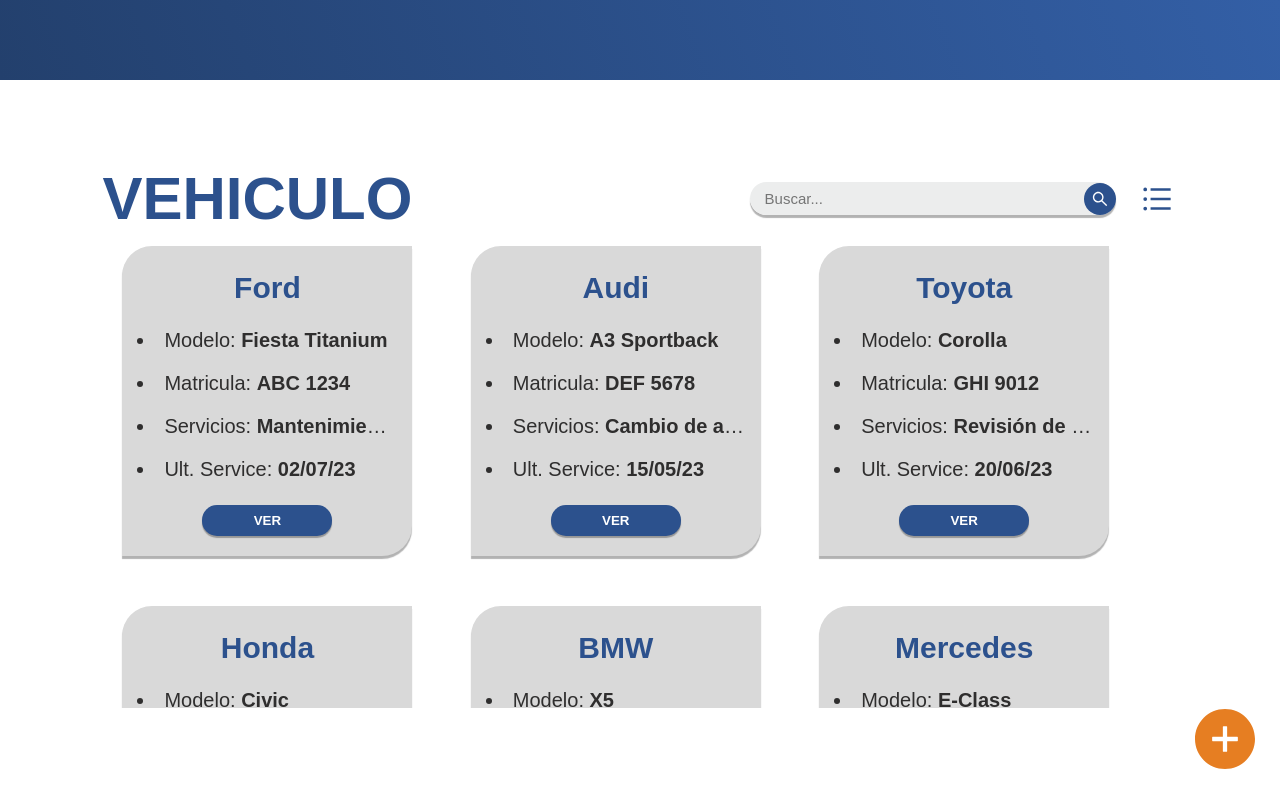
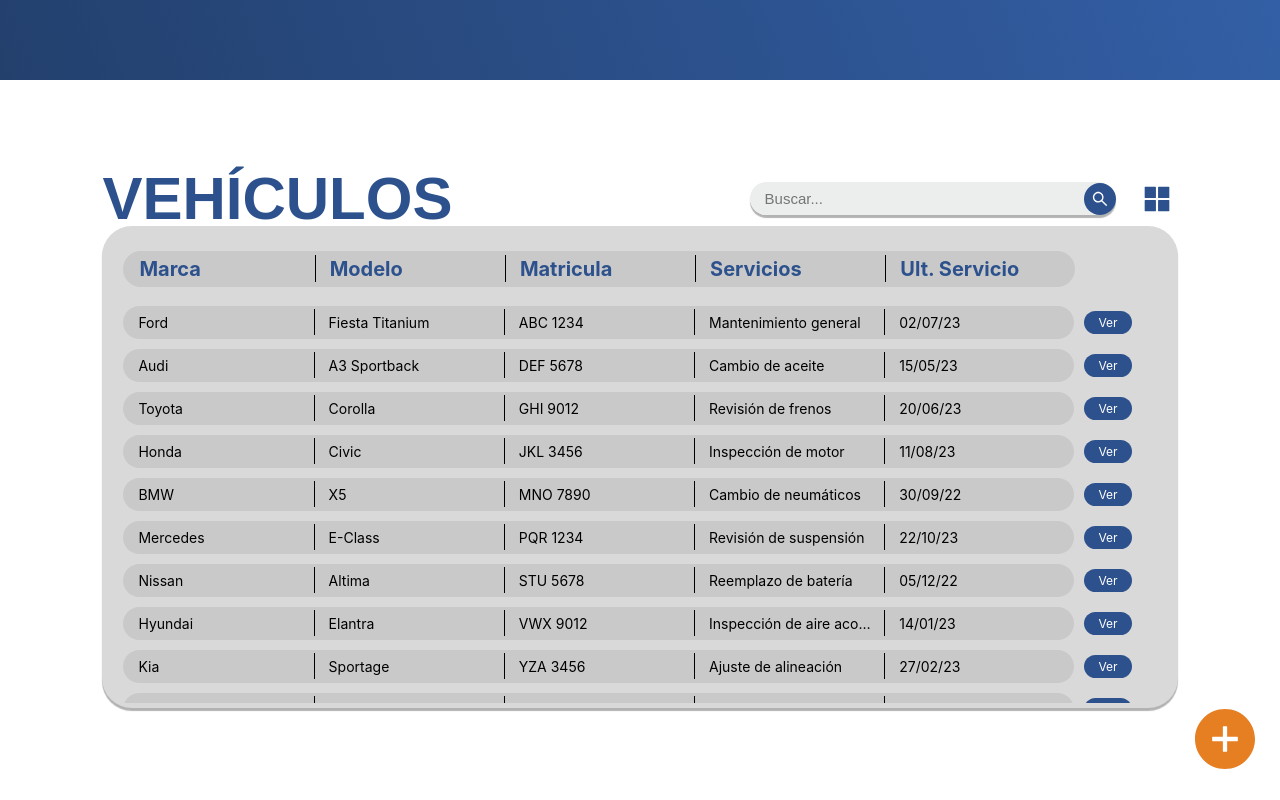
Before and after one commit to CarToFix/CarToFixV2_Frontend, a React (Create React App) app: page / in a window 1280 px wide. Both pictures are taken after a click on the button 1156 px from the left and 198 px from the top of the page. Built offline with nearby package versions, Linux system fonts and the light colour scheme.

Commit message:
vista de vehiculo ahora puede cambiar formato a tabla

```diff
--- /dev/null
+++ b/src/components/Table.js
@@ -0,0 +1,34 @@
+import React from 'react';
+import styled from 'styled-components';
+import HeaderTable from './TableHeader';
+import BodyTable from './TableBody';
+
+const SecondDiv = styled.div`
+  height: 90%;
+  overflow-y: hidden;
+  padding: 20px;
+  box-sizing: border-box;
+  background-color: #D9D9D9;
+  border-radius: 30px;
+  box-shadow: 0px 3px 1px rgba(0, 0, 0, 0.3);
+`;
+
+const StyledTable = styled.table`
+  width: 100%;
+  table-layout: fixed;
+  border-spacing: 1px 5px;
+`;
+
+const GenerarTable = () => {
+
+  return (
+    <SecondDiv>
+      <StyledTable>
+        <HeaderTable />
+        <BodyTable />
+      </StyledTable>
+    </SecondDiv>
+  );
+};
+
+export default GenerarTable;
--- /dev/null
+++ b/src/components/TableBody.js
@@ -0,0 +1,98 @@
+import React from 'react';
+import styled from 'styled-components';
+import { tableData } from '../data/data';
+
+const StyledTBody = styled.tbody`
+  display: block;
+  max-height: 50vh;
+  width: calc(100% - 15px); // fuerza a alinear header y body jeje
+  margin-right: 15px;
+  padding-right: 15px;
+  overflow-y: auto;
+  &::-webkit-scrollbar {
+    width: 15px;
+  }
+  &::-webkit-scrollbar-thumb {
+    background: #BABABA;
+    border-radius: 8px;
+  }
+  &::-webkit-scrollbar-track {
+    background: #D9D9D9;
+    border-radius: 8px;
+  }
+`;
+
+const StyledTr = styled.tr`
+  display: flex;
+  align-items: center;
+  justify-content: center;
+  border-bottom: 4px solid transparent;
+  padding-right: 10px;
+`;
+
+const StyledTd = styled.td`
+  flex: 1;
+  background-color: #C9C9C9;
+  padding: 8px;
+  padding-left: 15px;
+  padding-right: 8px;
+  text-align: left;
+  color: black;
+  font-family: "inter", sans-serif;
+  font-size: 14px;
+  white-space: nowrap;
+  overflow: hidden;
+  text-overflow: ellipsis;
+  &:first-of-type {
+    border-top-left-radius: 30px;
+    border-bottom-left-radius: 30px;
+  }
+  &:last-of-type {
+    border-top-right-radius: 30px;
+    border-bottom-right-radius: 30px;
+  }
+  position: relative;
+  &:not(:first-child)::before {
+    content: '';
+    position: absolute;
+    left: 0;
+    top: 10%;
+    height: 80%;
+    width: 0.5px;
+    background-color: black;
+  }
+`;
+
+const ButtonTable = styled.button`
+  font-family: "inter", sans-serif;
+  background-color: #2C518D;
+  color: white;
+  border: none;
+  padding: 4px 14px;
+  margin-left: 10px;
+  font-size: 12px;
+  cursor: pointer;
+  border-radius: 20px;
+  margin-top: 8px;
+  margin-bottom: 8px;
+`;
+
+const BodyTable = () => {
+
+  const columns = Object.keys(tableData[0]).filter((key) => key !== 'id');
+
+  return (
+    <StyledTBody>
+      {tableData.map(({ id, ...row }) => (
+        <StyledTr key={id}>
+          {columns.map(field => (
+            <StyledTd key={field}>{row[field]}</StyledTd>
+          ))}
+          <ButtonTable>Ver</ButtonTable>
+        </StyledTr>
+      ))}
+    </StyledTBody>
+  );
+};
+
+export default BodyTable;
--- /dev/null
+++ b/src/components/TableHeader.js
@@ -0,0 +1,76 @@
+import React from 'react';
+import styled from 'styled-components';
+import { tableData } from '../data/data';
+
+const StyledThead = styled.thead`
+  display: grid;
+  margin-right: 9vh;
+  position: sticky;
+  top: 0;
+  z-index: 1;
+  border-bottom: 12px solid transparent;
+  font-size: 20px;
+`;
+
+const StyledTr = styled.tr`
+  display: flex;
+  align-items: center;
+  justify-content: center;
+  border-bottom: 4px solid transparent;
+  padding-right: 10px;
+`;
+
+const StyledTh = styled.th`
+  flex: 1;
+  padding: 5px;
+  padding-left: 15px;
+  text-align: left;
+  color: #2C518D;
+  border: 1px solid transparent;
+  background-color: #C9C9C9;
+  &:first-child {
+    border-top-left-radius: 30px;
+    border-bottom-left-radius: 30px;
+  }
+  &:last-child {
+    border-top-right-radius: 30px;
+    border-bottom-right-radius: 30px;
+  }
+  position: relative;
+  &:not(:first-child)::before {
+    content: '';
+    position: absolute;
+    left: 0;
+    top: 10%;
+    height: 80%;
+    width: 0.5px;
+    background-color: black;
+  }
+`;
+
+const HeaderTable = () => {
+
+  const headerMappings = {
+    brand: 'Marca',
+    model: 'Modelo',
+    plate: 'Matricula',
+    services: 'Servicios',
+    lastService: 'Ult. Servicio',
+  };
+
+  const columns = Object.keys(tableData[0])
+    .filter((key) => key !== 'id')
+    .map((key) => ({ displayName: headerMappings[key] }));
+
+  return (
+    <StyledThead>
+      <StyledTr>
+        {columns.map((column, index) => (
+          <StyledTh key={index}>{column.displayName}</StyledTh>
+        ))}
+      </StyledTr>
+    </StyledThead>
+  );
+};
+
+export default HeaderTable;
--- a/src/components/Tiles.js
+++ b/src/components/Tiles.js
@@ -10,11 +10,16 @@
   overflow-y: auto;
   padding: 20px;
   box-sizing: border-box;
+  border-radius: 30px;
   &::-webkit-scrollbar {
     width: 15px;
   }
   &::-webkit-scrollbar-thumb {
-    background: #D9D9D9;
+    background: #BABABA;
+    border-radius: 8px;
+  }
+  &::-webkit-scrollbar-track {
+    background: white;
     border-radius: 8px;
   }
 `;
@@ -29,7 +34,7 @@
   width: 290px;
   height: 310px;
   padding: 10px 15px 0px 15px;
-  font-family: Arial;
+  font-family: "inter", sans-serif;
   box-sizing: border-box;
 `;
 
@@ -66,10 +71,11 @@
   display: flex;
   justify-content: center;
   button {
+    font-family: "inter", sans-serif;
     background-color: #2C518D;
     color: white;
     border: none;
-    border-radius: 15px;
+    border-radius: 20px;
     width: 50%;
     padding: 8px;
     margin: 0 0 20px 0;
@@ -90,7 +96,7 @@
             {model && <TileContentItem> Modelo: <TileTextBold>{model}</TileTextBold></TileContentItem>}
             {plate && <TileContentItem> Matricula: <TileTextBold>{plate}</TileTextBold></TileContentItem>}
             {services && <TileContentItem> Servicios: <TileTextBold>{services}</TileTextBold></TileContentItem>}
-            {lastService && <TileContentItem> Ult. Service: <TileTextBold>{lastService}</TileTextBold></TileContentItem>}
+            {lastService && <TileContentItem> Ult. Servicio: <TileTextBold>{lastService}</TileTextBold></TileContentItem>}
           </TileContent>
           <TileButtonContainer>
             <button>Ver</button>
--- a/src/components/TitleSearch.js
+++ b/src/components/TitleSearch.js
@@ -1,6 +1,6 @@
 import React from 'react';
 import styled from 'styled-components';
-import { SearchOutlined, UnorderedListOutlined } from '@ant-design/icons';
+import { SearchOutlined, UnorderedListOutlined, AppstoreFilled } from '@ant-design/icons';
 
 const FirstDiv = styled.div`
   display: flex;
@@ -55,11 +55,11 @@
   justify-content: center;
 `;
 
-const TitleSearch = () => {
+const TitleSearch = ({ isTilesView, onToggleView }) => {
   return (
     <FirstDiv>
       <Title>
-        Vehiculo
+        Vehículos
       </Title>
       <SearchList>
         <SearchContainer>
@@ -69,8 +69,8 @@
           />
           <SearchOutlined className="search-icon" />
         </SearchContainer>
-        <Button>
-          <UnorderedListOutlined />
+        <Button onClick={onToggleView}>
+          {isTilesView ? <UnorderedListOutlined /> : <AppstoreFilled />}
         </Button>
       </SearchList>
     </FirstDiv>
--- a/src/data/data.js
+++ b/src/data/data.js
@@ -20,3 +20,26 @@
   { id: '19', brand: 'Infiniti', model: 'QX60', plate: 'CDE 3456', services: 'Ajuste de válvulas', lastService: '30/12/23', kilometraje: 98000 },
   { id: '20', brand: 'Buick', model: 'Enclave', plate: 'FGH 7890', services: 'Reemplazo de correa de distribución', lastService: '15/01/24', kilometraje: 64000 }
 ];
+
+export const tableData = [
+  { id: '1', brand: 'Ford', model: 'Fiesta Titanium', plate: 'ABC 1234', services: 'Mantenimiento general', lastService: '02/07/23' },
+  { id: '2', brand: 'Audi', model: 'A3 Sportback', plate: 'DEF 5678', services: 'Cambio de aceite', lastService: '15/05/23' },
+  { id: '3', brand: 'Toyota', model: 'Corolla', plate: 'GHI 9012', services: 'Revisión de frenos', lastService: '20/06/23' },
+  { id: '4', brand: 'Honda', model: 'Civic', plate: 'JKL 3456', services: 'Inspección de motor', lastService: '11/08/23' },
+  { id: '5', brand: 'BMW', model: 'X5', plate: 'MNO 7890', services: 'Cambio de neumáticos', lastService: '30/09/22' },
+  { id: '6', brand: 'Mercedes', model: 'E-Class', plate: 'PQR 1234', services: 'Revisión de suspensión', lastService: '22/10/23' },
+  { id: '7', brand: 'Nissan', model: 'Altima', plate: 'STU 5678', services: 'Reemplazo de batería', lastService: '05/12/22' },
+  { id: '8', brand: 'Hyundai', model: 'Elantra', plate: 'VWX 9012', services: 'Inspección de aire acondicionado', lastService: '14/01/23' },
+  { id: '9', brand: 'Kia', model: 'Sportage', plate: 'YZA 3456', services: 'Ajuste de alineación', lastService: '27/02/23' },
+  { id: '10', brand: 'Chevrolet', model: 'Malibu', plate: 'BCD 7890', services: 'Cambio de filtros', lastService: '08/03/23' },
+  { id: '11', brand: 'Volkswagen', model: 'Golf', plate: 'EFG 1234', services: 'Inspección de luces', lastService: '18/04/23' },
+  { id: '12', brand: 'Subaru', model: 'Outback', plate: 'HIJ 5678', services: 'Revisión de transmisión', lastService: '30/05/23' },
+  { id: '13', brand: 'Mazda', model: 'CX-5', plate: 'KLM 9012', services: 'Reemplazo de bujías', lastService: '12/06/23' },
+  { id: '14', brand: 'Jaguar', model: 'F-Pace', plate: 'NOP 3456', services: 'Inspección de frenos', lastService: '25/07/23' },
+  { id: '15', brand: 'Land Rover', model: 'Range Rover', plate: 'QRS 7890', services: 'Mantenimiento de caja de cambios', lastService: '10/08/23' },
+  { id: '16', brand: 'Porsche', model: 'Macan', plate: 'TUV 1234', services: 'Inspección general', lastService: '22/09/23' },
+  { id: '17', brand: 'Lexus', model: 'RX', plate: 'WXY 5678', services: 'Reemplazo de líquido de frenos', lastService: '05/10/23' },
+  { id: '18', brand: 'Acura', model: 'MDX', plate: 'ZAB 9012', services: 'Revisión de dirección', lastService: '18/11/23' },
+  { id: '19', brand: 'Infiniti', model: 'QX60', plate: 'CDE 3456', services: 'Ajuste de válvulas', lastService: '30/12/23' },
+  { id: '20', brand: 'Buick', model: 'Enclave', plate: 'FGH 7890', services: 'Reemplazo de correa de distribución', lastService: '15/01/24' }
+];
--- a/src/views/Vehicle.js
+++ b/src/views/Vehicle.js
@@ -1,8 +1,9 @@
-import React from 'react';
+import React, { useState } from 'react';
 import styled from 'styled-components';
+import TitleSearch from '../components/TitleSearch';
 import Tiles from '../components/Tiles';
-import TitleSearch from '../components/TitleSearch';
-import AddButton from '../components/AddButton'
+import Table from '../components/Table';
+import AddButton from '../components/AddButton';
 
 const Container = styled.div`
   display: flex;
@@ -16,13 +17,17 @@
   width: 84vw;
 `;
 
+const Vehicle = () => {
+  const [isTilesView, setIsTilesView] = useState(true);
+  const toggleView = () => {
+    setIsTilesView(!isTilesView);
+  };
 
-const Vehicle = () => {
   return (
     <Container>
       <Content>
-        <TitleSearch />
-        <Tiles />
+        <TitleSearch isTilesView={isTilesView} onToggleView={toggleView} />
+        {isTilesView ? <Tiles /> : <Table />}
         <AddButton />
       </Content>
     </Container>
```
Also changed, not shown: src/components/oldtiles.js (deleted, +0 -103 lines).
